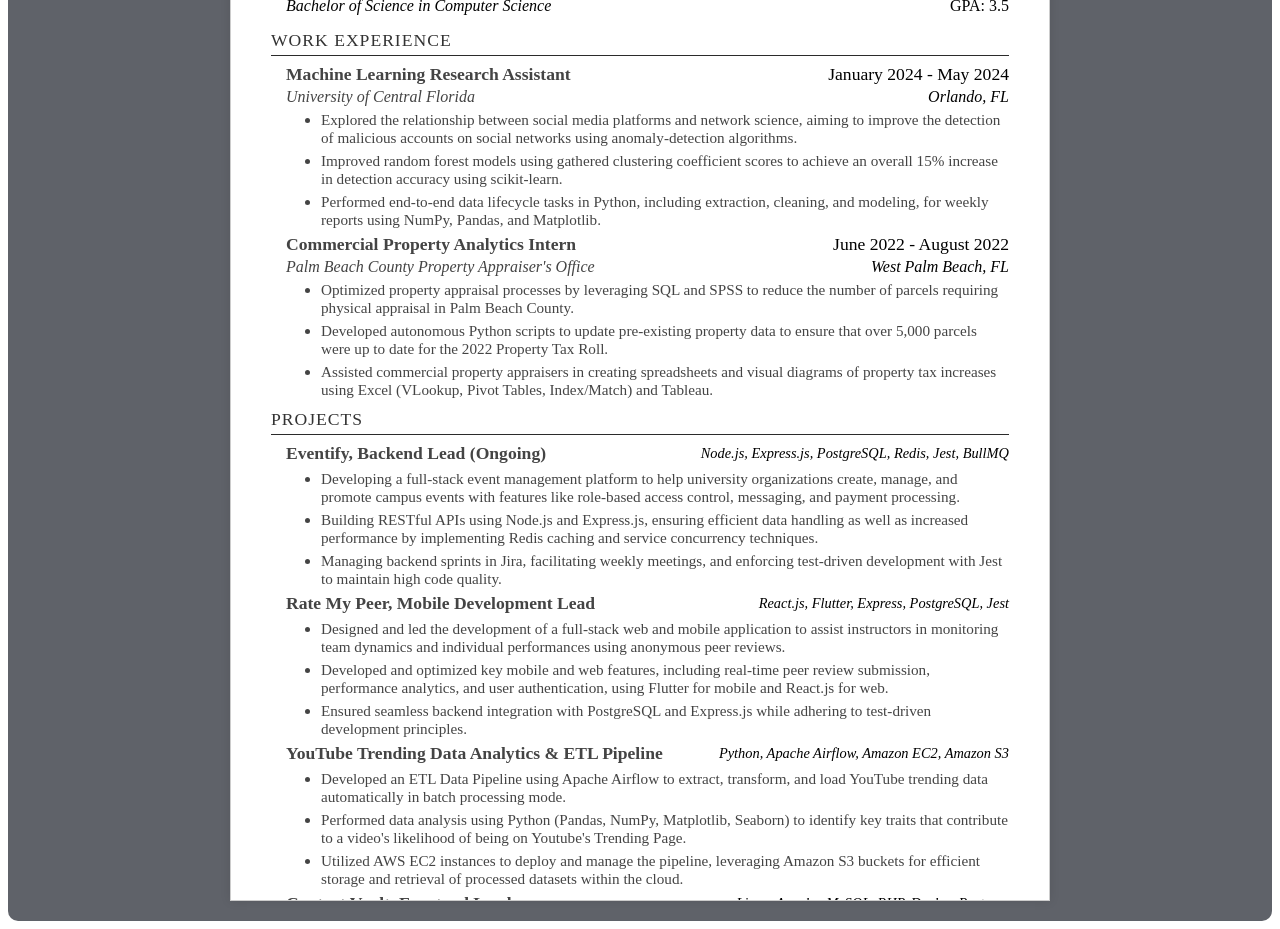
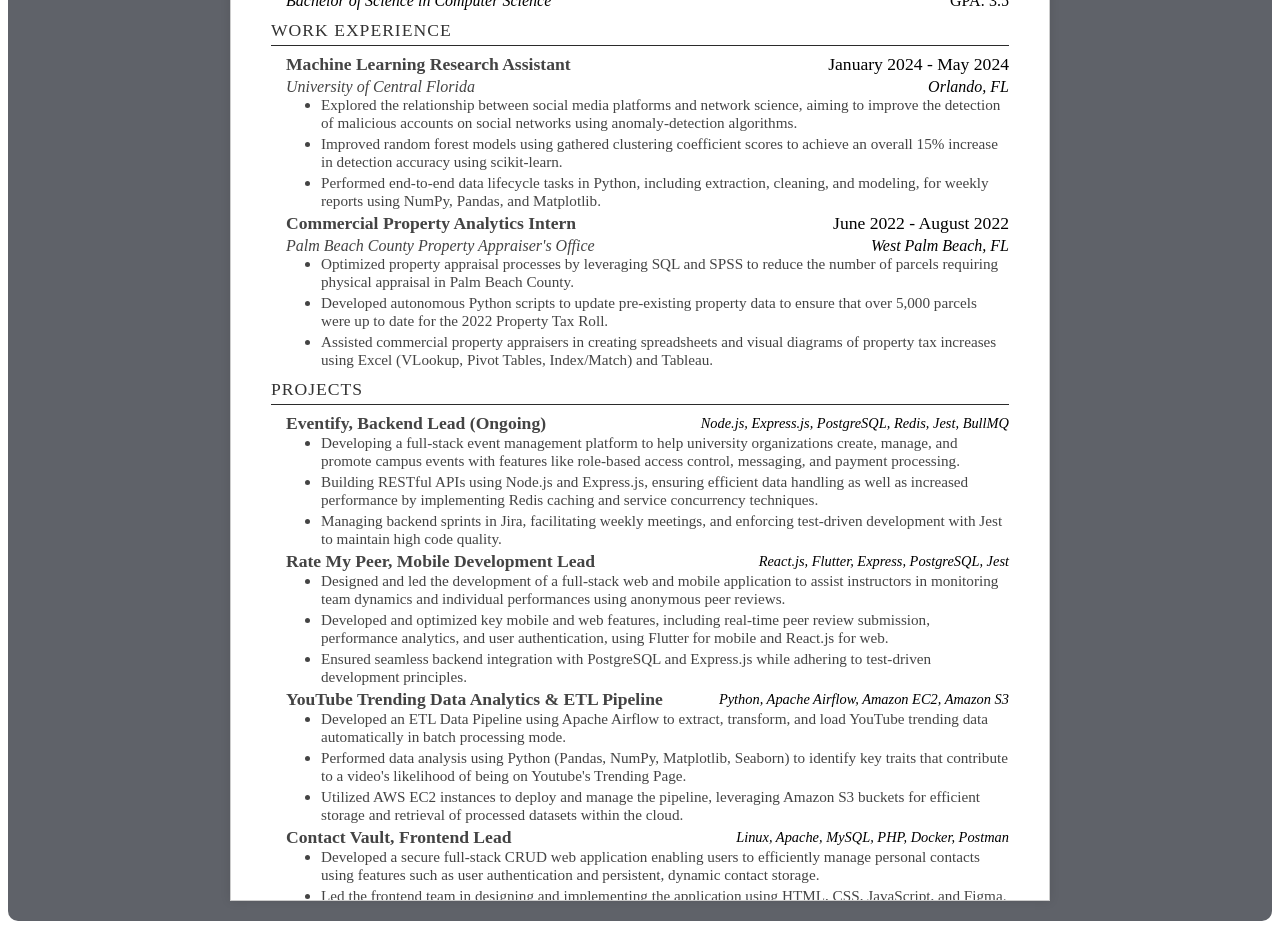
Before and after one commit to KaziAmin110/OnlineResumeGenerator, a React (Vite) app: page / in a window 1280 px wide. Shown: the part 800-1729 px from the top of the page. Built offline with nearby package versions, Linux system fonts and the light colour scheme.

Commit message:
Fixed Section Spacing Issue

```diff
--- a/src/index.css
+++ b/src/index.css
@@ -99,13 +99,12 @@
     font-size: 2.2em; /* Larger font for the name */
     font-weight: bold;
     color: #2c3e50; /* A darker, professional blue/grey */
-    margin: 0 0 5px 0;
 }
 
 #resume-header .contact-info {
     font-size: 0.95em;
     color: #555;
-    margin: 0;
+
 }
 
 #resume-header .contact-info a {
@@ -165,7 +164,6 @@
 
 .degree, .gpa, .company-location {
     font-size: 1em;
-    margin: 0 0 5px 0;
 }
 
 .company-location {
@@ -176,7 +174,7 @@
     font-size: 0.9em;
     font-style: italic;
     font-weight: 100;
-    margin: 2px 0 8px 0;
+    margin: 2px 0 0px 0;
 }
 
 .details-list {
@@ -187,7 +185,7 @@
 
 .details-list li {
     font-size: 0.95em;
-    margin-bottom: 5px;
+    margin-bottom: 3px;
     color: #444;
 }
 
```
